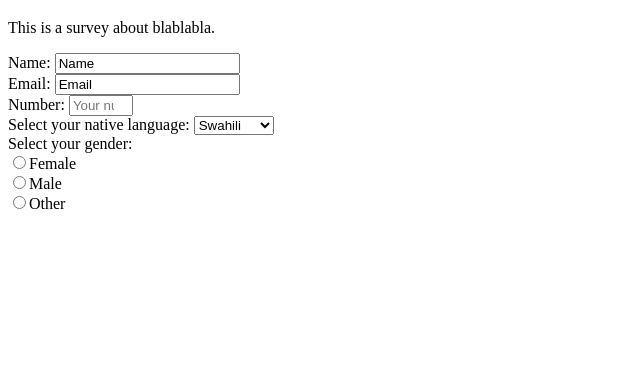
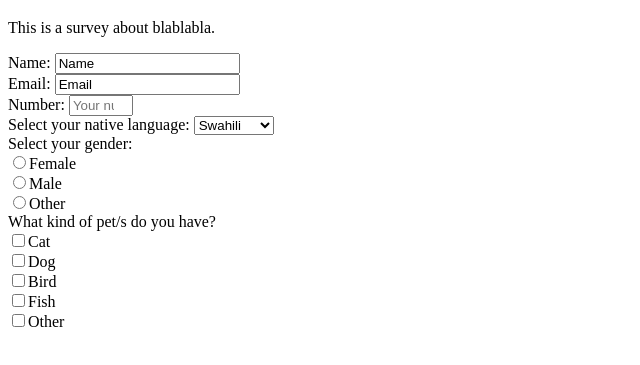
Before and after one commit to ChiselD/fcc-survey-form, a plain HTML site: page index.html in a window 1280 px wide. Shown: the part 61-426 px from the top of the page, without its empty margins (0-640 px from the left). Drawn offline with Linux system fonts and the light colour scheme.

Commit message:
Fulfill User Story #14

```diff
--- a/index.html
+++ b/index.html
@@ -33,8 +33,16 @@
           Select your gender:<br/>
           <input type="radio" name="gender" value="female">Female<br/>
           <input type="radio" name="gender" value="male">Male<br/>
-          <input type="radio" name="gender" value="other">Other<br/>
-        </label>
+          <input type="radio" name="gender" value="other">Other
+        </label><br/>
+        <label for="pets">
+          What kind of pet/s do you have?<br/>
+          <input type="checkbox" name="pets" value="cat">Cat<br/>
+          <input type="checkbox" name="pets" value="dog">Dog<br/>
+          <input type="checkbox" name="pets" value="bird">Bird<br/>
+          <input type="checkbox" name="pets" value="fish">Fish<br/>
+          <input type="checkbox" name="pets" value="other">Other
+        </label><br/>
       </div>
     </form>
   </body>
```
